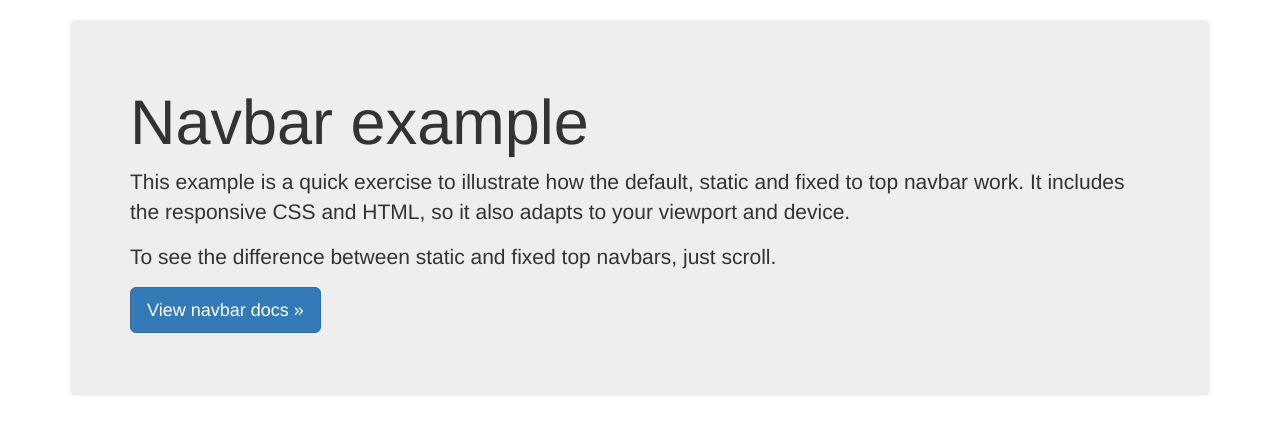
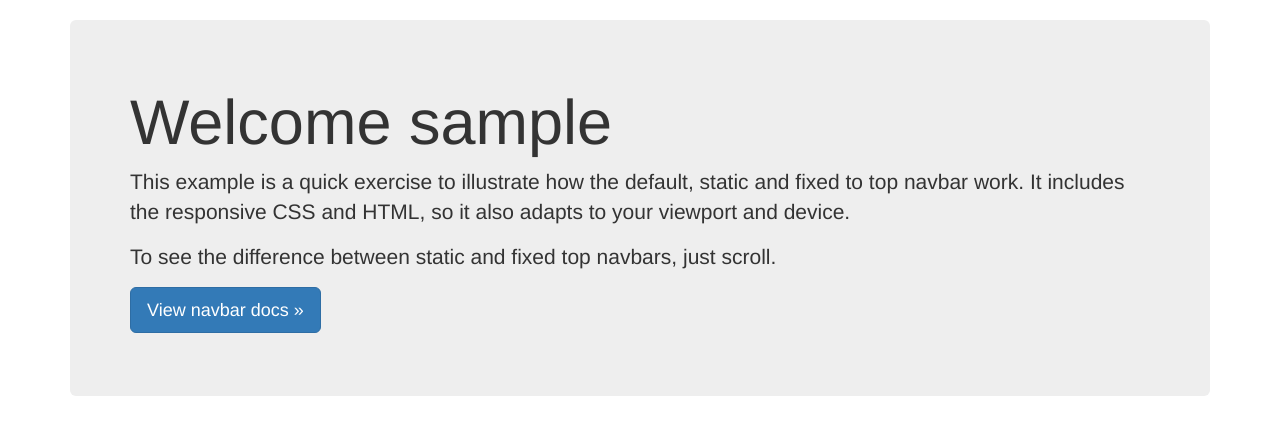
Before and after one commit to ruanbekker/flask-sessions-demo, a Flask app: template templates/index.html in a window 1280 px wide. Shown: the part 51-486 px from the top of the page. Run offline with Flask 2, Linux system fonts and the light colour scheme; the template is opened without the code that fills it: most values are stand-ins (such as "Sample title", 1, 10 or a date in 2020); some libraries are stand-ins or nearby versions.

Commit message:
add username parsing to homepage

```diff
--- a/templates/index.html
+++ b/templates/index.html
@@ -44,7 +44,7 @@
     <div class="container">
 
       <div class="jumbotron">
-        <h1>Navbar example</h1>
+        <h1>Welcome {{ username }}</h1>
         <p>This example is a quick exercise to illustrate how the default, static and fixed to top navbar work. It includes the responsive CSS and HTML, so it also adapts to your viewport and device.</p>
         <p>To see the difference between static and fixed top navbars, just scroll.</p>
         <p>
```
